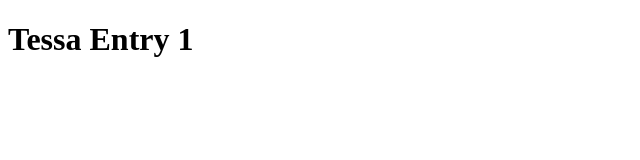
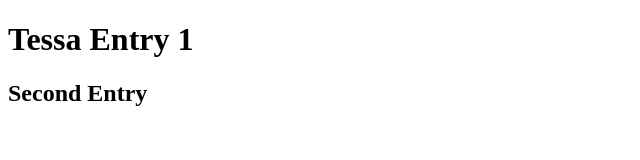
Before and after one commit to tessaandrews/sturdy-engine, a plain HTML site: page index.html in a window 1280 px wide. Shown: the whole page, without its empty margins (0-640 px from the left). Drawn offline with Linux system fonts and the light colour scheme.

Commit message:
Second Commit

```diff
--- a/index.html
+++ b/index.html
@@ -7,5 +7,6 @@
 </head>
 <body>
     <h1>Tessa Entry 1</h1>
+    <h2>Second Entry</h2>
 </body>
 </html>
```
